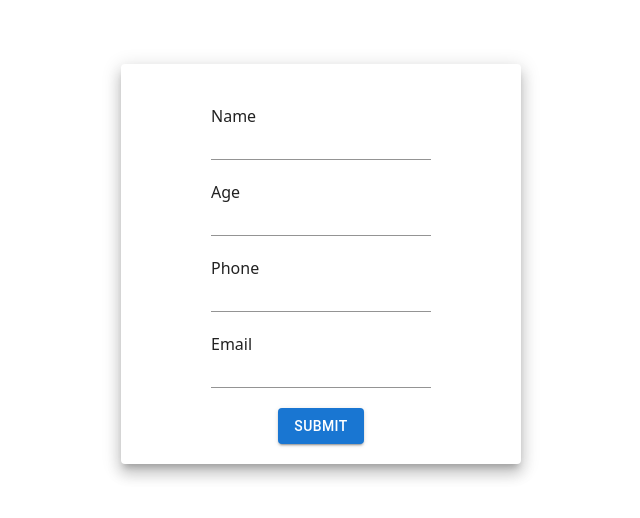
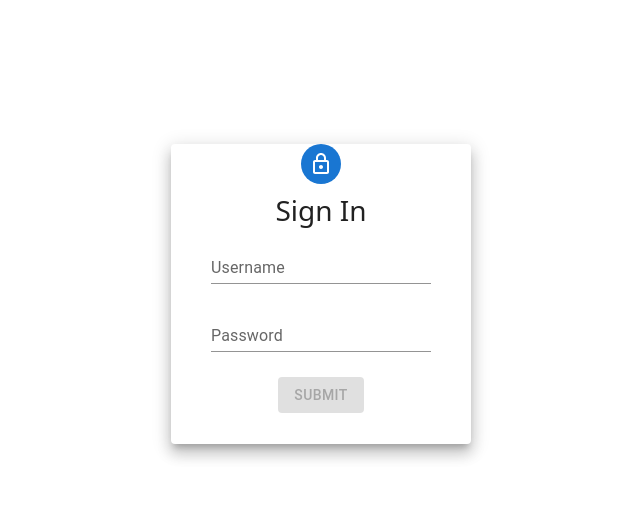
Before and after one commit to abinkhd/React-CRUD, a React (Create React App) app: page / in a window 1280 px wide. Shown: the top 518 px of the page, without its empty margins (319-959 px from the left). Built offline with nearby package versions, Linux system fonts and the light colour scheme.

Commit message:
Chnaged password type, removed unused imports

```diff
--- a/src/App.js
+++ b/src/App.js
@@ -1,9 +1,8 @@
 import "./App.css";
-
-import Form from "./component/Form";
+import Login from "./component/Login";
 
 function App() {
-  return <Form />;
+  return <Login />;
 }
 
 export default App;
--- a/src/component/DefaultInput.jsx
+++ b/src/component/DefaultInput.jsx
@@ -1,4 +1,4 @@
-import { TextField } from "@mui/material";
+import { Input } from "@mui/material";
 import React from "react";
 
 const DefaultInput = ({
@@ -8,17 +8,19 @@ const DefaultInput = ({
   name,
   type,
   defaultValue,
+  minLength,
 }) => {
   return (
     <>
       <div>
         <label>{label}</label>
-        <TextField
+        <Input
           style={{ display: "flex", alignItems: "center" }}
           id={name}
           defaultValue={defaultValue}
+          type={type}
           key={defaultValue}
-          maxLength={maxLength}
+          minlength={minLength}
           onChange={onInputChange}
           variant="standard"
         />
--- a/src/component/Form.jsx
+++ b/src/component/Form.jsx
@@ -1,7 +1,7 @@
-import { useEffect, useRef, useState, useCallback } from "react";
+import { useRef, useState } from "react";
 import DefaultInput from "./DefaultInput";
 import DefaultTable from "./DefaultTable";
-import { Button, FormControl, Paper } from "@mui/material";
+import { Button, Paper } from "@mui/material";
 
 const Form = () => {
   const [user, setUser] = useState({
@@ -67,6 +67,13 @@ const Form = () => {
             : prev
         )
       );
+      setUser({
+        id: "",
+        name: "",
+        age: "",
+        phone: "",
+        email: "",
+      });
     }
   };
 
@@ -112,8 +119,9 @@ const Form = () => {
             <DefaultInput
               label={"Phone"}
               name={"phone"}
-              type={"number"}
+              type="number"
               defaultValue={selectedUser.phone}
+              m
               onInputChange={handleOnInputChange}
             />
             <DefaultInput
@@ -138,7 +146,6 @@ const Form = () => {
         <DefaultTable
           rowHeader={["User ID", "Name", "Age", "Phone", "Email"]}
           rows={userData}
-          userObj={user}
           onUpdateClick={handleUpdateClick}
           onDelete={handleDelete}
         />
--- a/src/component/LoginForm.jsx
+++ b/src/component/LoginForm.jsx
@@ -1,7 +1,6 @@
-import { TextField, Button, Paper, Avatar, Grid, Link } from "@mui/material";
+import { TextField, Button, Paper, Avatar, Grid } from "@mui/material";
 import { useState } from "react";
 import LockOutlinedIcon from "@mui/icons-material/LockOutlined";
-import { Padding } from "@mui/icons-material";
 
 const LoginForm = () => {
   const [username, setUsername] = useState("");
@@ -34,6 +33,7 @@ const LoginForm = () => {
               id="standard-basic"
               label="Password"
               variant="standard"
+              type="password"
               onChange={(e) => setPassword(e.currentTarget.value)}
             />
           </div>
```
Also changed, not shown: src/component/DefaultTable.jsx (+1 -7 lines).
